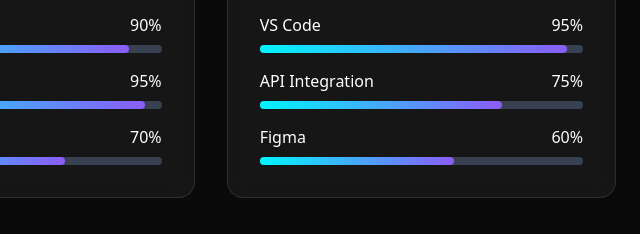
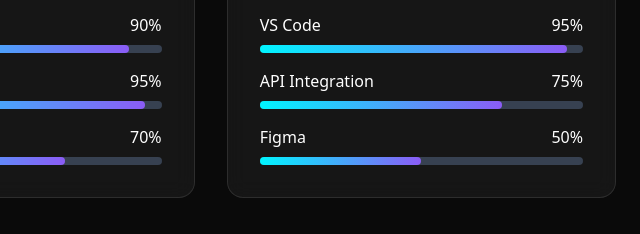
Before and after one commit to YdraH5/hardy-s-portfolio, a plain HTML site: page index.html in a window 1280 px wide. Shown: the part 1686-1920 px from the top of the page, 640-1280 px from the left. Drawn offline with nearby package versions, Linux system fonts and the light colour scheme.

Commit message:
Update index.html

```diff
--- a/index.html
+++ b/index.html
@@ -193,7 +193,7 @@
                         <div class="skill-item" data-skill="Git" data-level="90"></div>
                         <div class="skill-item" data-skill="VS Code" data-level="95"></div>
                         <div class="skill-item" data-skill="API Integration" data-level="75"></div>
-                        <div class="skill-item" data-skill="Figma" data-level="60"></div>
+                        <div class="skill-item" data-skill="Figma" data-level="50"></div>
                     </div>
                 </div>
             </div>
```
